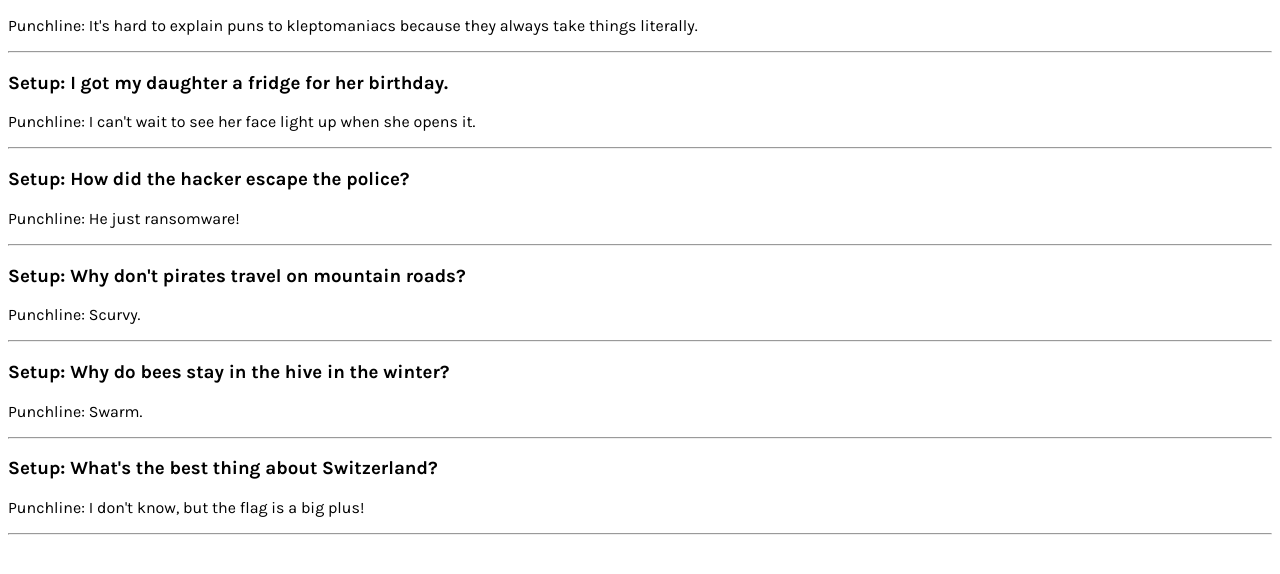
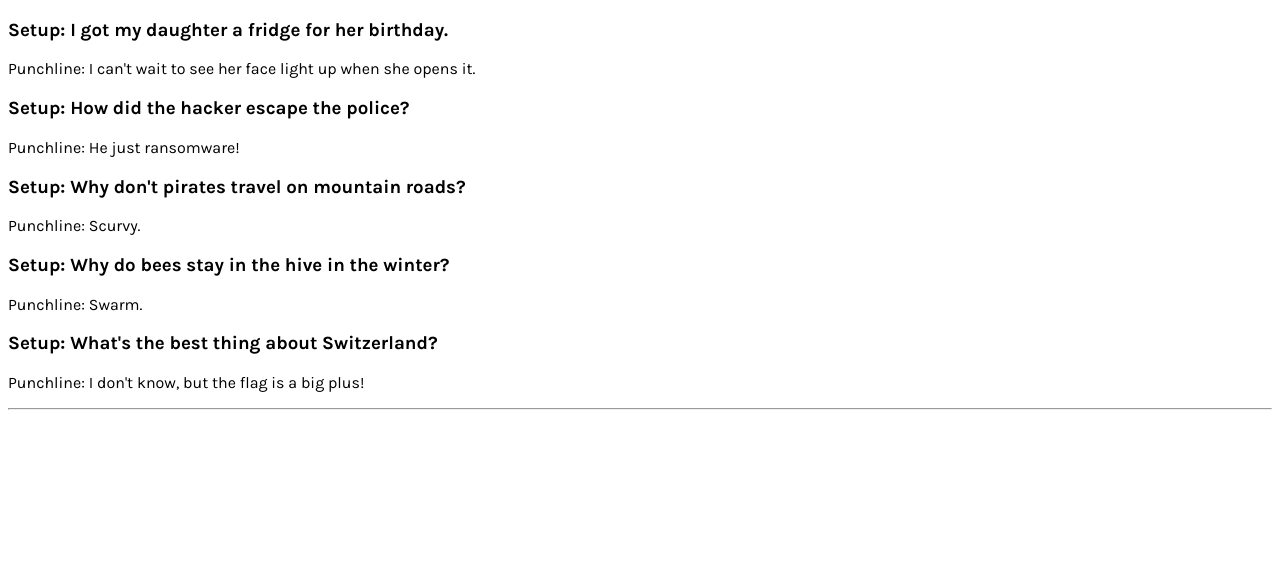
Before and after one commit to ramezwy5/react-scrimba-course, a React (Vite) app: page / in a window 1280 px wide. Shown: the top 574 px of the page. Built offline with nearby package versions, Linux system fonts and the light colour scheme.

Commit message:
Array.prototype.map()

```diff
--- a/public/components/Joke.jsx
+++ b/public/components/Joke.jsx
@@ -1,16 +1,30 @@
 // propTypes
 
 import PropTypes from "prop-types"
+import jokes from './jokesData'
 
 export default function Joke(props) {
     Joke.propTypes = {
         setup: PropTypes.string.isRequired,
         punchline: PropTypes.string.isRequired,
+        count: PropTypes.string.isRequired,
     }
+    let count = 1
+    props = jokes.map(joke => {
+        joke.count = count++
+        console.log(joke.count)
+        return (
+            <>
+                {joke.setup && <h3>Setup: {joke.setup}</h3> }
+                <p>Punchline: {joke.punchline}</p>
+            </>
+        )
+
+    })
+    console.log(props)
     return (
         <div>
-            {props.setup && <h3>Setup: {props.setup}</h3>}
-            <p>Punchline: {props.punchline}</p>
+            {props}
             <hr />
         </div>
     )
--- /dev/null
+++ b/public/components/jokesData.js
@@ -0,0 +1,22 @@
+export default [
+    {
+        setup: "I got my daughter a fridge for her birthday.",
+        punchline: "I can't wait to see her face light up when she opens it."
+    },
+    {
+        setup: "How did the hacker escape the police?",
+        punchline: "He just ransomware!"
+    },
+    {
+        setup: "Why don't pirates travel on mountain roads?",
+        punchline: "Scurvy."
+    },
+    {
+        setup: "Why do bees stay in the hive in the winter?",
+        punchline: "Swarm."
+    },
+    {
+        setup: "What's the best thing about Switzerland?",
+        punchline: "I don't know, but the flag is a big plus!"
+    }
+]
--- a/src/App.jsx
+++ b/src/App.jsx
@@ -6,36 +6,19 @@
 // import Footer from '../public/components/Footer'
 import Joke from '../public/components/Joke'
 
+
+
 function App() {
+
   return (
     <div className='container'>
-      {/* <Header /> */}
-      <Joke
-        punchline="It's hard to explain puns to kleptomaniacs because they always take things literally."
-      />
-      <Joke
-        setup="I got my daughter a fridge for her birthday."
-        punchline="I can't wait to see her face light up when she opens it."
-      />
-      <Joke
-        setup="How did the hacker escape the police?"
-        punchline="He just ransomware!"
-      />
-      <Joke
-        setup="Why don't pirates travel on mountain roads?"
-        punchline="Scurvy."
-      />
-      <Joke
-        setup="Why do bees stay in the hive in the winter?"
-        punchline="Swarm."
-      />
-      <Joke
-        setup="What's the best thing about Switzerland?"
-        punchline="I don't know, but the flag is a big plus!"
-      />
-      {/* <Footer /> */}
+      <Joke />
     </div>
   )
 }
+/***
 
+      <Header />
+      <Footer />
+*/
 export default App
```
